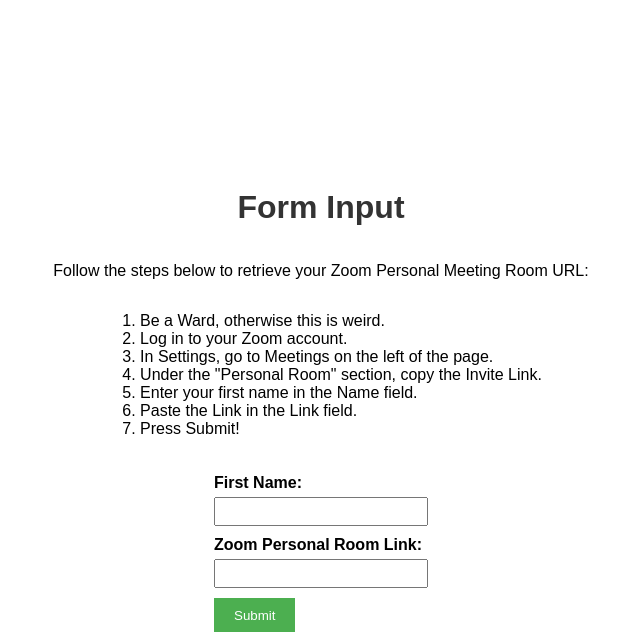
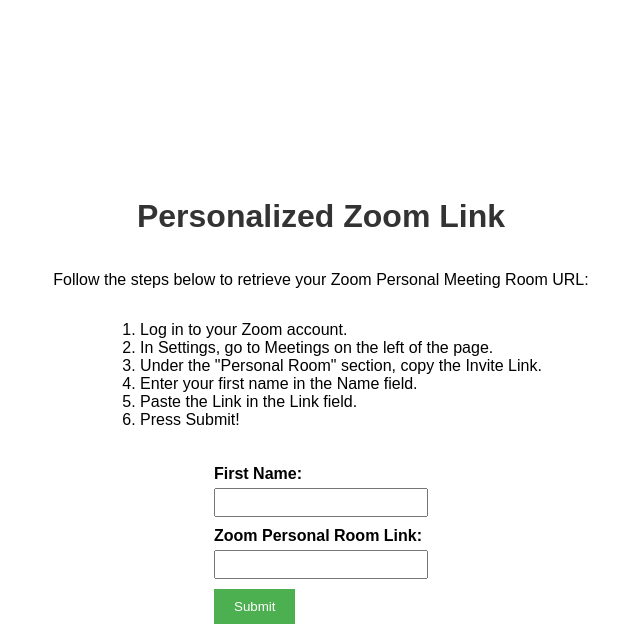
Before and after one commit to tupperward/zoom-redirect, a Flask app: page / in a window 1280 px wide. Shown: the top 632 px of the page, without its empty margins (319-959 px from the left). Run offline with Flask 3, Linux system fonts and the light colour scheme.

Commit message:
edits to index

```diff
--- a/templates/index.html
+++ b/templates/index.html
@@ -1,13 +1,12 @@
 {% extends 'base.html' %}
 
-{% block title %}Form Input{% endblock %}
+{% block title %}Personalized Zoom Link{% endblock %}
 
 {% block content %}
-<h1>Form Input</h1>
+<h1>Personalized Zoom Link</h1>
 <p>Follow the steps below to retrieve your Zoom Personal Meeting Room URL:</p>
 
 <ol>
-    <li>Be a Ward, otherwise this is weird.</li>
     <li>Log in to your Zoom account.</li>
     <li>In Settings, go to Meetings on the left of the page.</li>
     <li>Under the "Personal Room" section, copy the Invite Link.</li>
```
